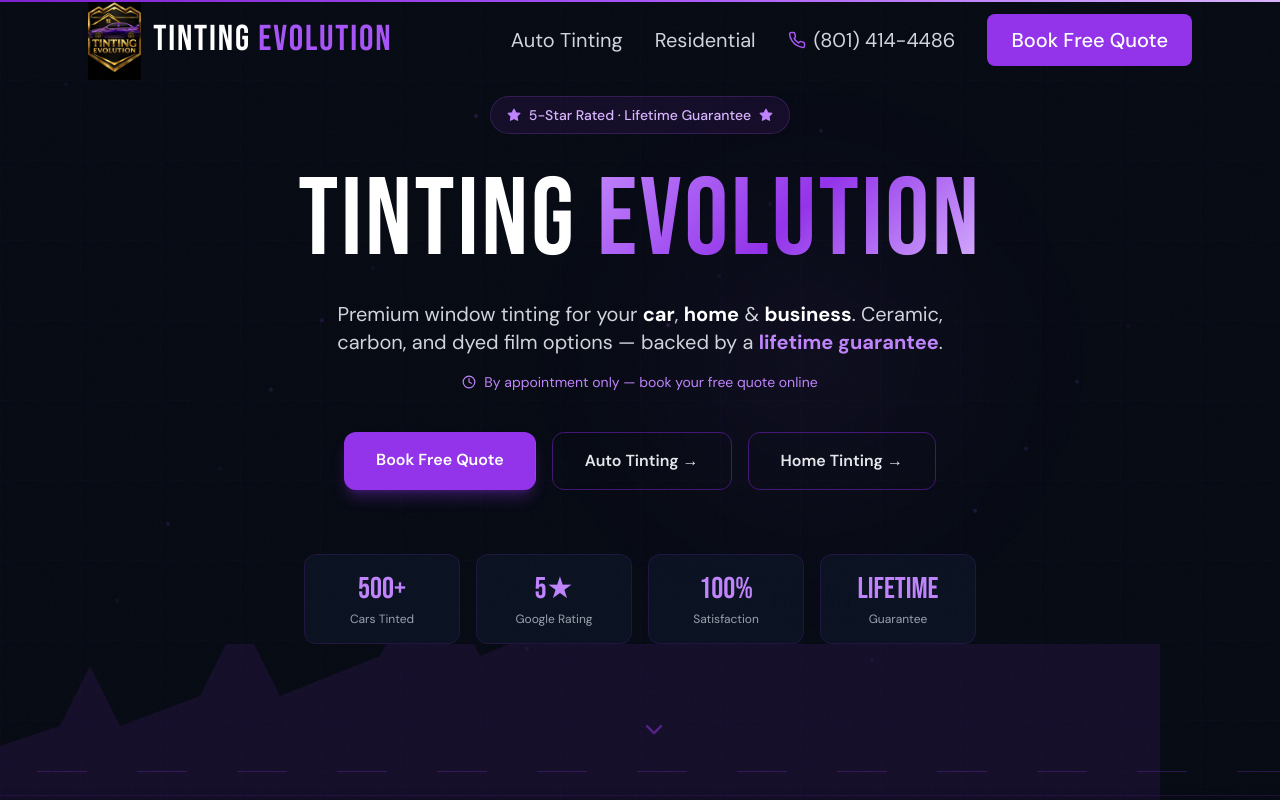
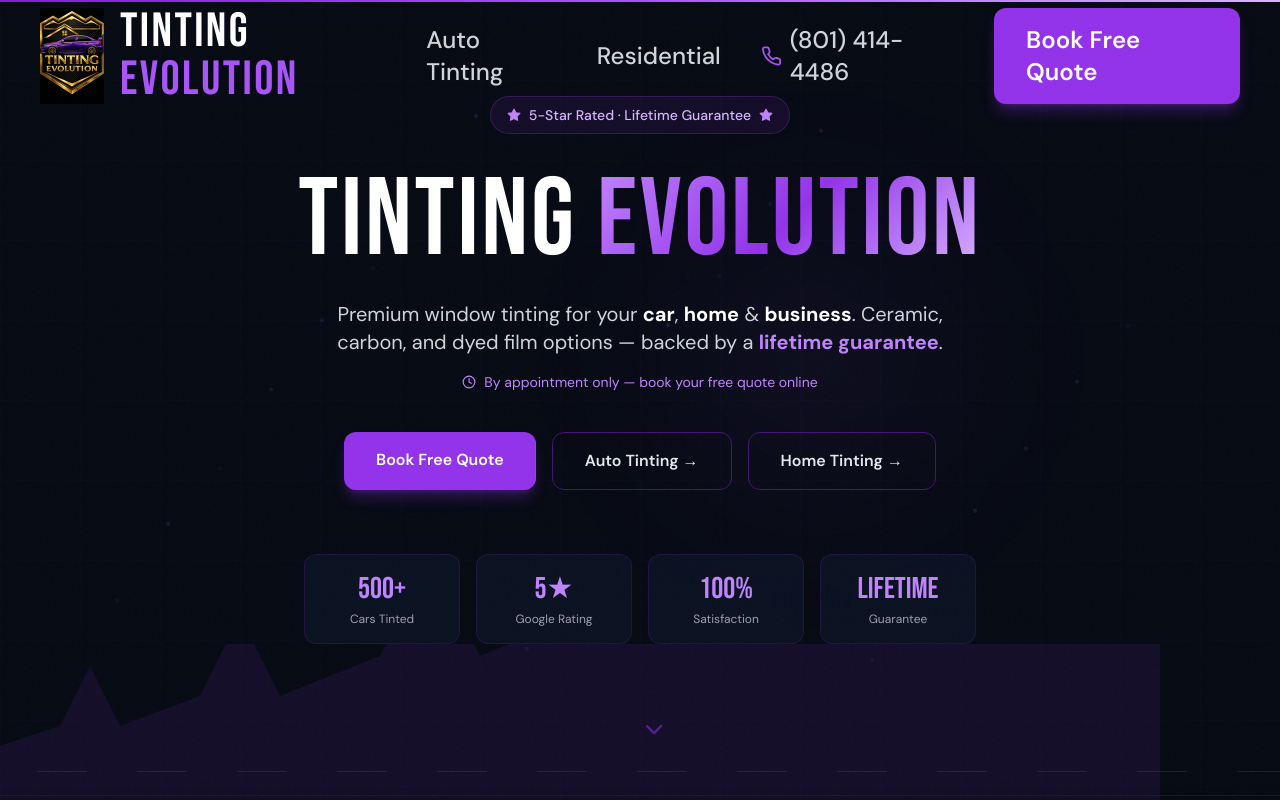
Before and after one commit to misterho1/tinting-evolution, a Next.js app: page / in a window 1280 px wide. Shown: the top 800 px of the page. Built offline with nearby package versions, Linux system fonts and the light colour scheme.

Commit message:
Much larger navbar - h-28, logo h-24, text-2xl links, bigger button

```diff
--- a/components/Navbar.tsx
+++ b/components/Navbar.tsx
@@ -30,36 +30,36 @@
           scrolled ? 'bg-navy-950/95 backdrop-blur-xl border-b border-purple-900/30 shadow-lg shadow-purple-950/20' : 'bg-transparent'
         }`}
       >
-        <div className="max-w-6xl mx-auto px-4 sm:px-6 flex items-center justify-between h-20">
+        <div className="max-w-7xl mx-auto px-6 sm:px-10 flex items-center justify-between h-28">
           {/* Logo */}
-          <Link href="/" className="flex items-center gap-3">
-            <img src="/logo.png" alt="Tinting Evolution" className="h-20 w-auto" />
-            <span className="font-bebas text-4xl text-white tracking-wider hidden sm:block">
+          <Link href="/" className="flex items-center gap-4">
+            <img src="/logo.png" alt="Tinting Evolution" className="h-24 w-auto" />
+            <span className="font-bebas text-5xl text-white tracking-wider hidden sm:block leading-none">
               Tinting <span className="text-purple-500">Evolution</span>
             </span>
           </Link>
 
           {/* Desktop links */}
-          <div className="hidden md:flex items-center gap-8">
+          <div className="hidden md:flex items-center gap-10">
             {links.slice(0, 2).map((l) => (
               <Link
                 key={l.href}
                 href={l.href}
-                className="text-xl text-gray-300 hover:text-white transition-colors"
+                className="text-2xl text-gray-300 hover:text-white transition-colors font-medium"
               >
                 {l.label}
               </Link>
             ))}
             <a
               href="tel:(801) 414-4486"
-              className="flex items-center gap-2 text-xl text-gray-300 hover:text-white transition-colors"
+              className="flex items-center gap-2 text-2xl text-gray-300 hover:text-white transition-colors font-medium"
             >
-              <Phone size={18} className="text-purple-500" />
+              <Phone size={22} className="text-purple-500" />
               (801) 414-4486
             </a>
             <Link
               href="/book"
-              className="bg-purple-600 hover:bg-purple-500 text-white text-xl font-medium px-6 py-3 rounded-lg transition-colors"
+              className="bg-purple-600 hover:bg-purple-500 text-white text-2xl font-semibold px-8 py-4 rounded-xl transition-colors shadow-lg shadow-purple-600/30"
             >
               Book Free Quote
             </Link>
@@ -71,7 +71,7 @@
             onClick={() => setOpen(!open)}
             aria-label="Toggle menu"
           >
-            {open ? <X size={22} /> : <Menu size={22} />}
+            {open ? <X size={30} /> : <Menu size={30} />}
           </button>
         </div>
       </motion.nav>
```
